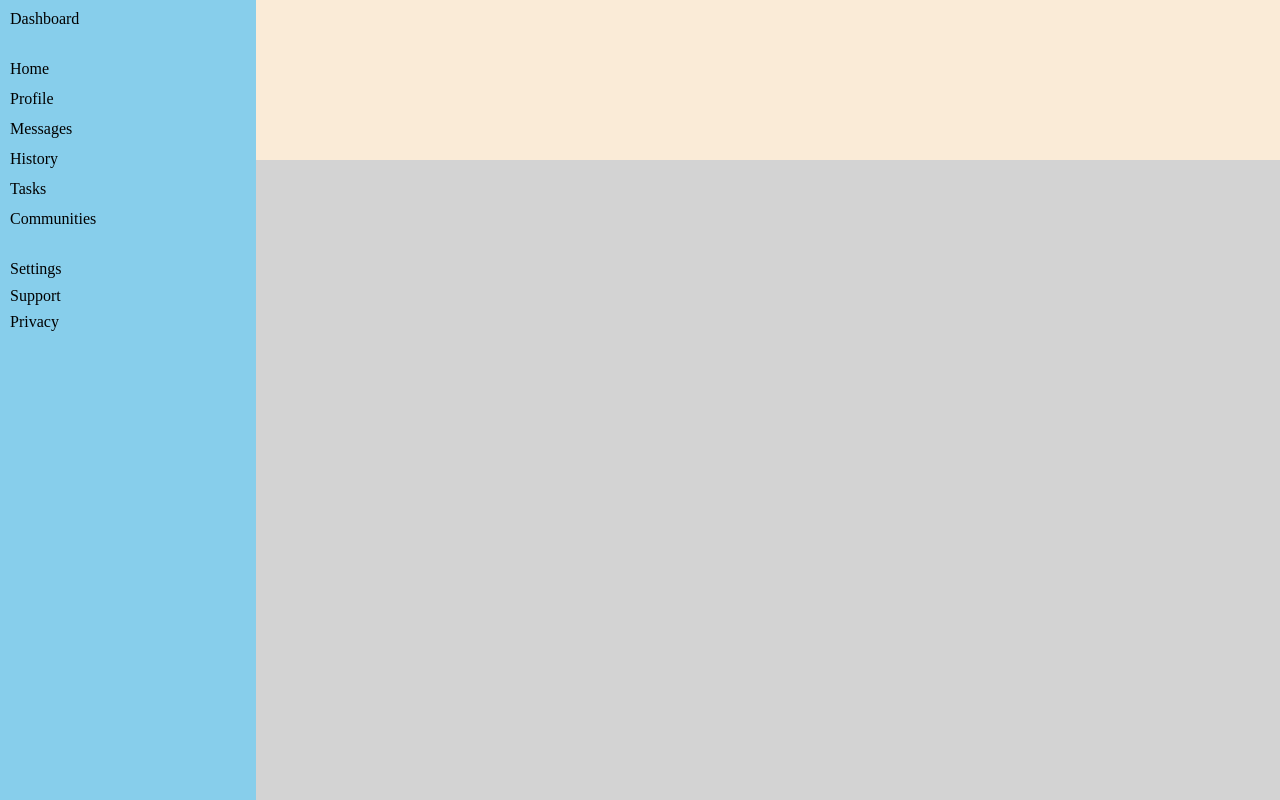
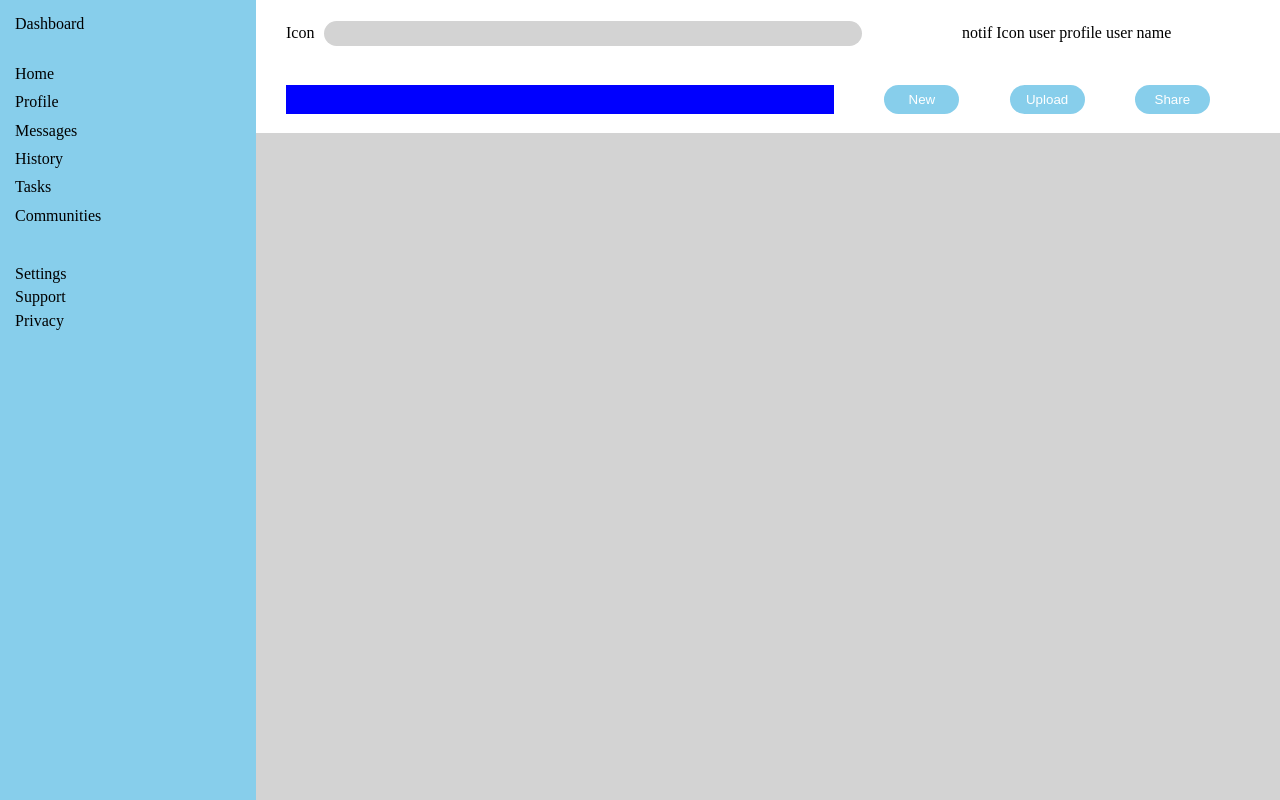
Before and after one commit to SenSlay/admin-dashboard, a plain HTML site: page index.html in a window 1280 px wide. Drawn offline with Linux system fonts and the light colour scheme.

Commit message:
Create the basic lay out for the elements for top header and begin the layout for bottom header

```diff
--- a/index.html
+++ b/index.html
@@ -10,6 +10,29 @@
 <body>
     <div class="container">
         <div class="header">
+            <div class="header-top">
+                <div class="search-container">
+                    <label for="search">Icon</label>
+                    <input type="text" name="search" id="search-bar">
+                </div>
+
+                <div class="user-container">
+                    notif Icon user profile user name
+                </div>
+            </div>
+
+            <div class="header-bottom">
+                <div class="user">
+                    <img src="" alt="">
+
+                </div>
+
+                <div class="user-controls">
+                    <button type="button" class="btn-controls">New</button>
+                    <button type="button" class="btn-controls">Upload</button>
+                    <button type="button" class="btn-controls">Share</button>
+                </div>
+            </div>
         </div>
 
         <div class="sidebar">
--- a/style.css
+++ b/style.css
@@ -7,16 +7,67 @@ body {
     min-height: 100vh;
 }
 
+input#search-bar {
+    background-color: lightgrey;
+    border-radius: 15px;
+    padding: 5px;
+}
+
 .container {
     height: 100vh;
     display: grid;
     grid-template-columns: 1fr 3fr 1fr;
-    grid-template-rows: 1fr 4fr;
+    grid-template-rows: 1fr 5fr;
 }
 
 .header {
     grid-column: 2 / -1;
-    background-color: antiquewhite;
+    display: grid;
+    grid-template-rows: 1fr 1fr;
+}
+
+.header > * {
+    padding: 0px 30px;
+    display: flex;
+    align-self: center;
+}
+
+.header-top {
+    display: grid;
+    grid-template-columns: 2fr 1fr;
+    gap: 100px;
+    align-items: center;
+}
+
+.header-top > .search-container {
+    display: grid;
+    grid-template-columns: auto 1fr;
+    gap: 10px;
+    align-items: center;
+}
+
+.header-bottom {
+    display: grid;
+    grid-template-columns: 3fr 2fr;
+    gap: 50px;
+}
+
+.header-bottom > .user {
+    background-color: blue;
+}
+
+.header-bottom > .user-controls {
+    display: grid;
+    grid-template-columns: repeat(3, 1fr);
+    gap: 10px;
+}
+
+.user-controls > .btn-controls {
+    background-color: skyblue;
+    border-radius: 15px;
+    color: white;
+    width: 75px;
+    padding: 7px;
 }
 
 .sidebar {
@@ -27,7 +78,7 @@ body {
 }
 
 .sidebar > * {
-    padding: 10px;
+    padding: 15px;
 }
 
 .sidebar > .nav {
```
